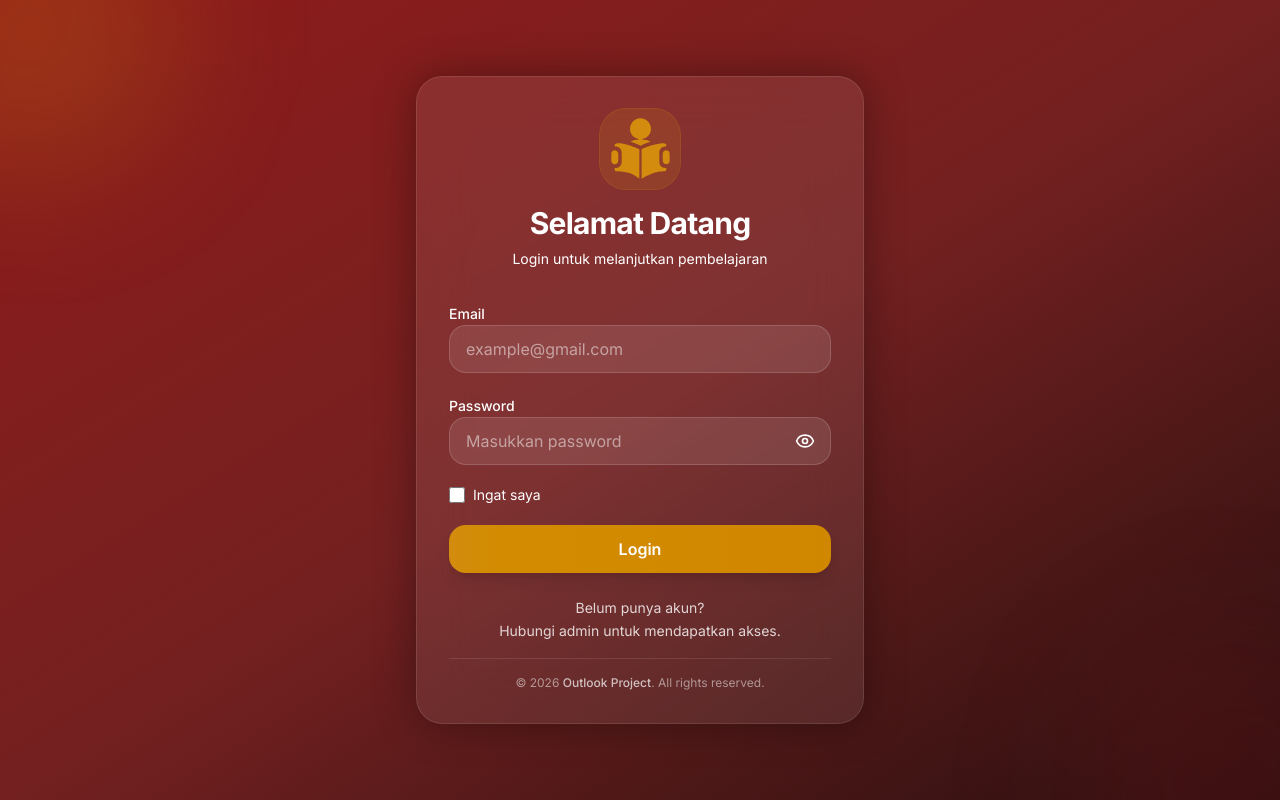
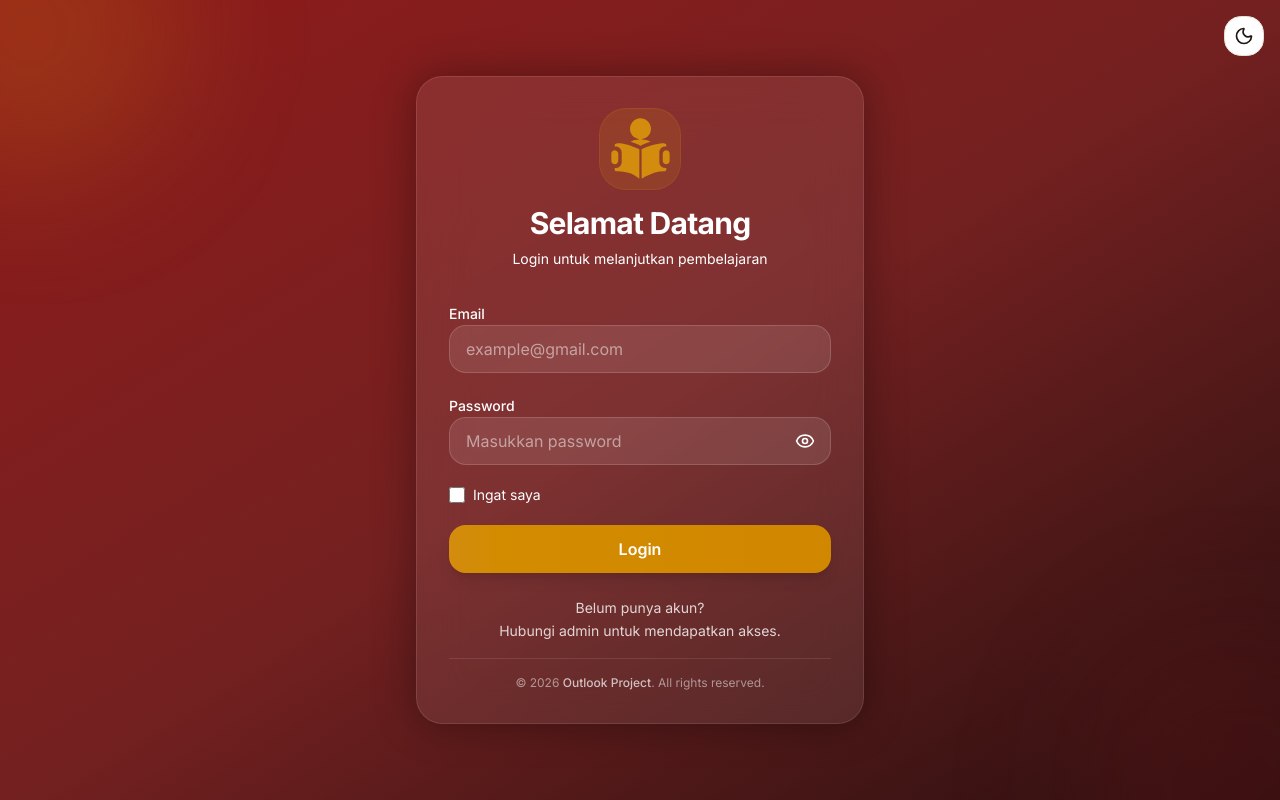
Before and after one commit to gunjou/web-ukai-peserta, a Next.js app: page /login in a window 1280 px wide. Built offline with nearby package versions, Linux system fonts and the light colour scheme; no server answers.

Commit message:
feat: add theme toggle component to login page

```diff
--- a/src/app/(auth)/login/page.tsx
+++ b/src/app/(auth)/login/page.tsx
@@ -8,6 +8,7 @@ import { Eye, EyeOff } from "lucide-react";
 
 import Swal from "sweetalert2";
 import Image from "next/image";
+import ThemeToggle from "@/components/shared/theme-toggle";
 import { login } from "@/services/auth.service";
 import { useAuthStore } from "@/stores/auth.store";
 import { useRouter } from "next/navigation";
@@ -121,6 +122,10 @@ export default function LoginPage() {
           blur-3xl
         "
       />
+
+      <div className="absolute z-10 top-4 right-4">
+        <ThemeToggle />
+      </div>
 
       <div
         className="
```
